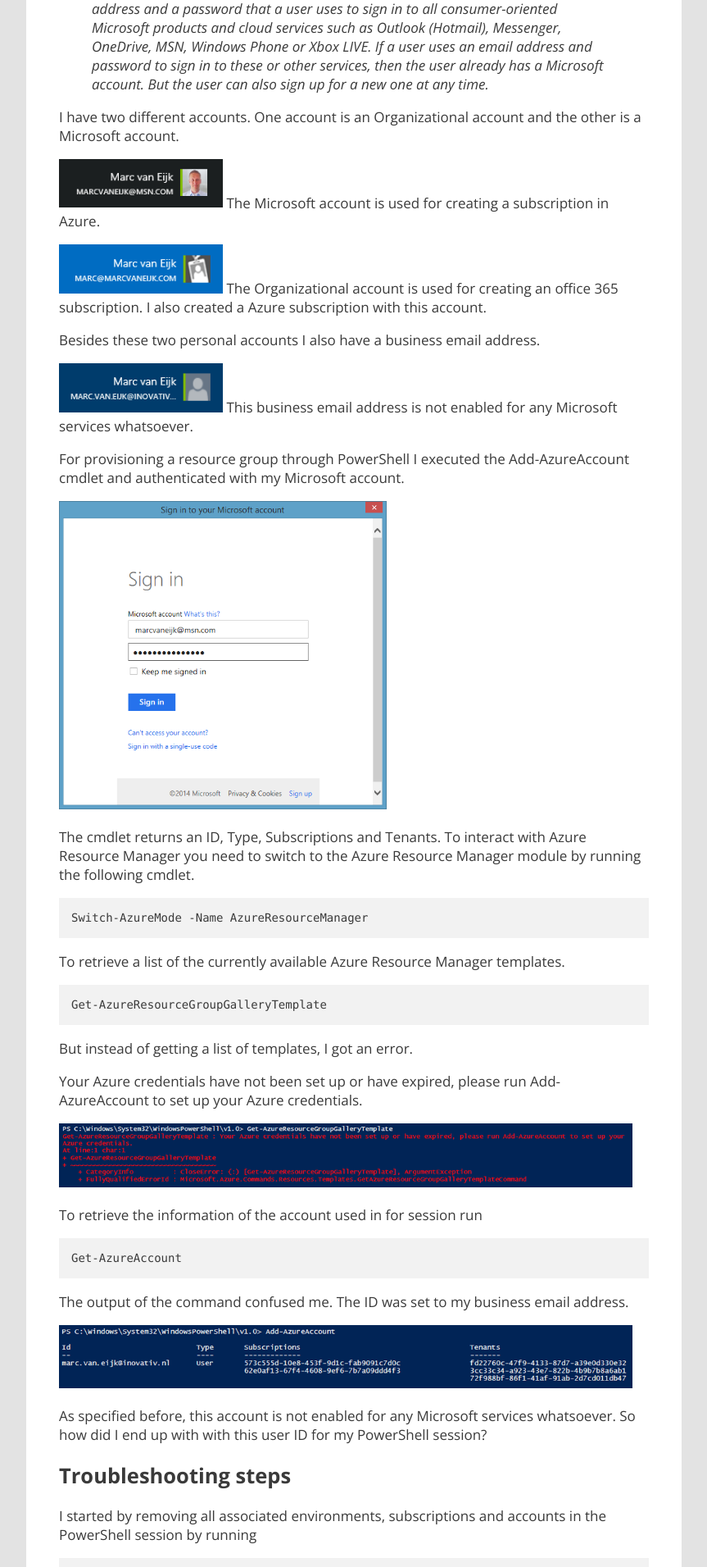
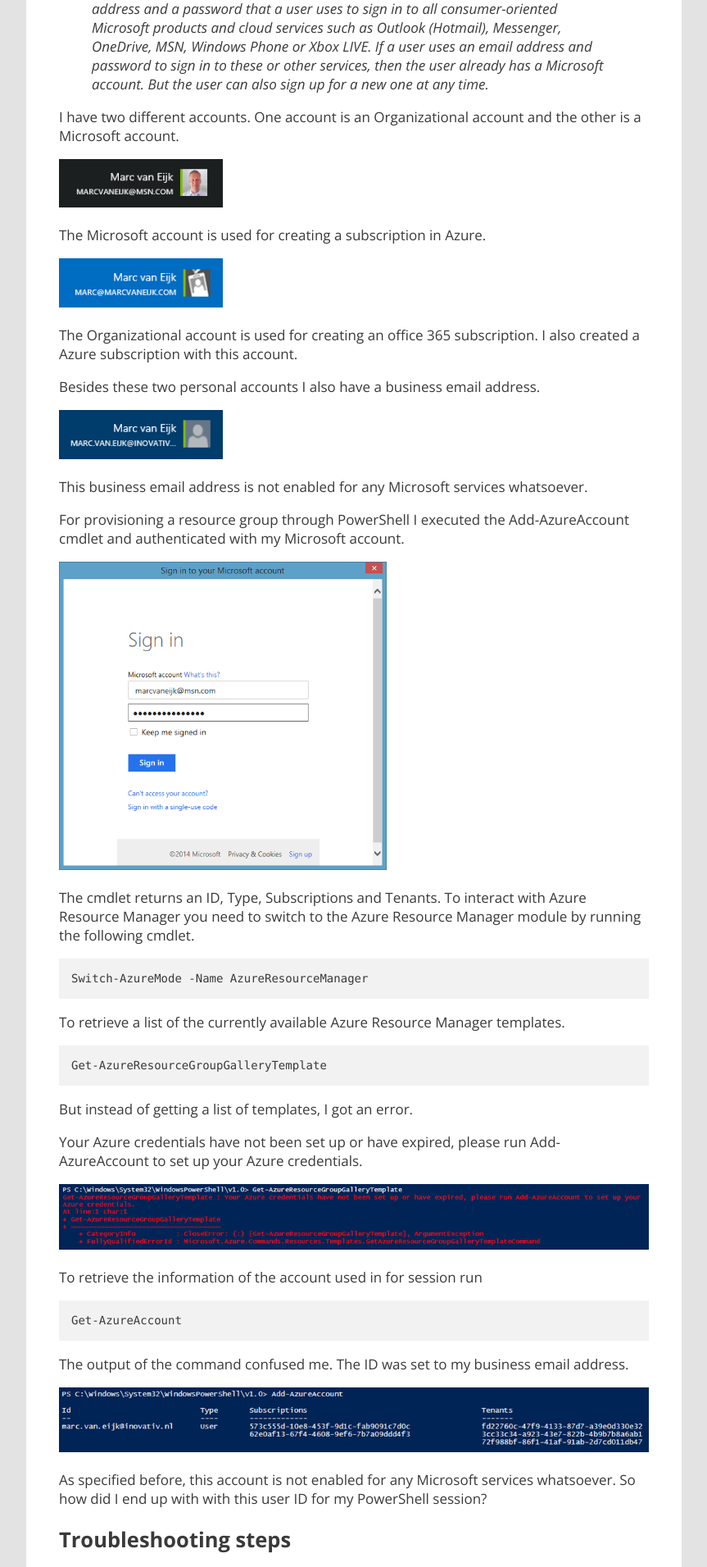
Before and after one commit to marcvaneijk/marcvaneijk.old, a Jekyll site: the page built from _posts/2014-12-30-addazureaccount.md, in a window 1280 px wide. Shown: the part 1391-3302 px from the top of the page at 82% size, without its empty margins (58-921 px from the left). Built offline with Jekyll 4.4.1, drawn with Linux system fonts in a browser that asks for light colours; nearby versions of some CDN libraries.

Commit message:
Update 2014-12-30-addazureaccount.md

```diff
--- a/_posts/2014-12-30-addazureaccount.md
+++ b/_posts/2014-12-30-addazureaccount.md
@@ -23,14 +23,17 @@ I have two different accounts. One account is an Organizational account and the
 <!--more-->
 
 <img src="/images/2014-12-30/02-msn.png" width="200">
+
 The Microsoft account is used for creating a subscription in Azure.
 
 <img src="/images/2014-12-30/03-marcvaneijk.com_.png" width="200">
+
 The Organizational account is used for creating an office 365 subscription. I also created a Azure subscription with this account.
 
 Besides these two personal accounts I also have a business email address.
 
 <img src="/images/2014-12-30/04-inovativ.png" width="200">
+
 This business email address is not enabled for any Microsoft services whatsoever.
 
 For provisioning a resource group through PowerShell I executed the Add-AzureAccount cmdlet and authenticated with my Microsoft account.
@@ -53,7 +56,7 @@ But instead of getting a list of templates, I got an error.
 
 Your Azure credentials have not been set up or have expired, please run Add-AzureAccount to set up your Azure credentials.
 
-<img src="/images/2014-12-30/06-Error.png" width="700">
+<img src="/images/2014-12-30/06-Error.png" width="720">
 
 To retrieve the information of the account used in for session run
 
@@ -63,7 +66,7 @@ Get-AzureAccount
 
 The output of the command confused me. The ID was set to my business email address.
 
-<img src="/images/2014-12-30/07-Get-AzureAccount.png" width="700">
+<img src="/images/2014-12-30/07-Get-AzureAccount.png" width="720">
 
 As specified before, this account is not enabled for any Microsoft services whatsoever. So how did I end up with with this user ID for my PowerShell session?
 
@@ -81,7 +84,7 @@ A quick search on the net did not return any similar issues and I know I’m not
 
 In the cool new Azure preview portal something caught my attention. The dropdown on the user account showed three directories.
 
-<img src="/images/2014-12-30/08-Directories.png" width="700">
+<img src="/images/2014-12-30/08-Directories.png" width="300">
 
 The first directory was part of my subscription, but the second directory was part of the subscription created by the Office 365 account. And the third directory really raised my eyebrows.
 
@@ -91,13 +94,13 @@ This was getting more confusing by the minute. After getting a good night sleep
 
 The user administration page in my Office 365 Organizational account revealed my Microsoft account. To test the theory I deleted my Microsoft account from the Office 365 user administration page, logged on with my Microsoft account to http://portal.azure.com and checked the directories again. The directory from my Office 365 subscription was gone.
 
-<img src="/images/2014-12-30/09-Two-Directories.png" width="700">
+<img src="/images/2014-12-30/09-Two-Directories.png" width="300">
 
 Running the Add-AzureAccount resluted in one less tenant, but the account mismatch was still there.
 
 I still didn’t understand why my business email address showed up in the Add-AzureAccount. After some more troubleshooting I selected the microsoft.onmicrosoft.com directory in the new azure portal and to my surprise my business email address was displayed.
 
-<img src="/images/2014-12-30/04-inovativ.png" width="700">
+<img src="/images/2014-12-30/04-inovativ.png" width="200">
 
 Since this email address was not enabled for Microsoft services whatsoever, it was obvious that the issue correlated to an external user in Office 365. I work with Microsoft on a regular basis. For a project I was invited to a SharePoint site by Microsoft. The invite was sent to my business email address and I accepted that invite with my Microsoft account. Which caused my business email business address to be mapped to my Microsoft account in the microsoft.onmicrosoft.com directory.
 
```
